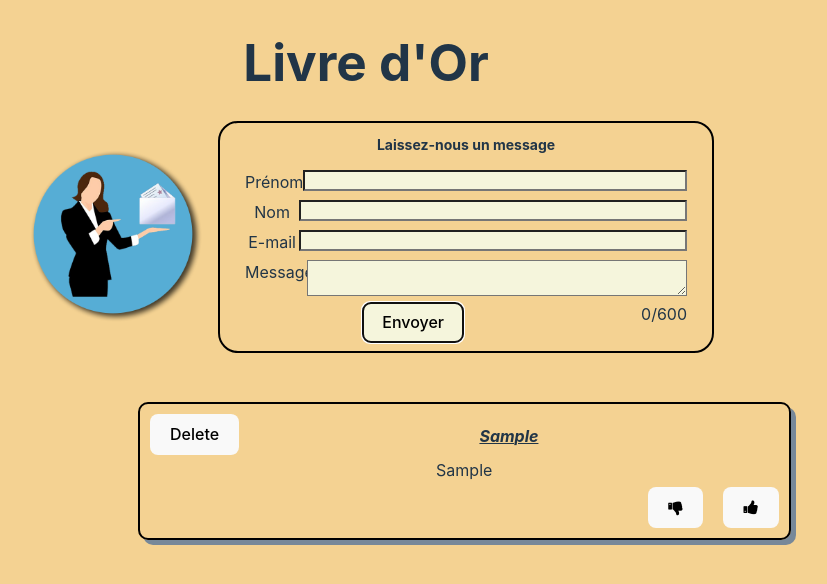
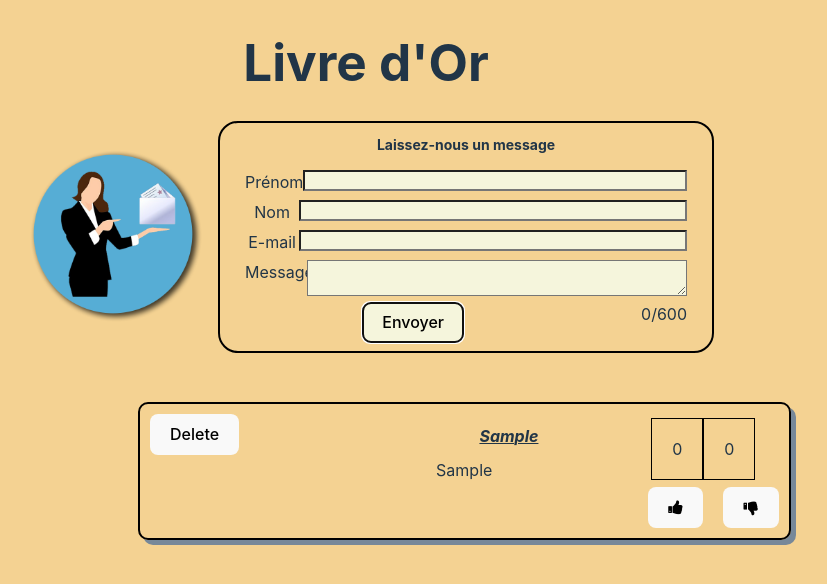
Before and after one commit to Leerlandais/react-msg, a React (Vite) app: page / in a window 1280 px wide. Both pictures are taken after typing "Sample", "Sample", "name@example.com", "Sample" into the empty fields and a click on the button "Envoyer". Shown: the top 584 px of the page, without its empty margins (274-1101 px from the left). Built offline with nearby package versions, Linux system fonts and the light colour scheme.

Commit message:
added opinion counters

```diff
--- a/src/App.css
+++ b/src/App.css
@@ -160,7 +160,14 @@ h4 {
   float: right;
   margin-left: 20px;
 }
+.opinionCounter {
+  left: 50%;
+  position: relative;
+  bottom: 50px;
+  border: 1px solid black;
 
+  padding: 20px;
+}
 @media screen and (min-width: 480px) and (max-width: 960px) {
 
 
--- a/src/components/MessageList.jsx
+++ b/src/components/MessageList.jsx
@@ -1,26 +1,41 @@
 import PropTypes from "prop-types";
 import OpinionButton from "./OpinionButton.jsx";
 import DeleteButton from "./DeleteButton.jsx";
+import {useState} from "react";
 
-export default function MessageList({id, firstname, surname, email, text, onDelete}) {
-
+export default function MessageList({ id, firstname, surname = "", email, text, onDelete }) {
+    const [hateCount, setHateCount] = useState(0);
+    const [likeCount, setLikeCount] = useState(0);
 
     return (
-        <>
+        <div className="messageHolder">
+            <DeleteButton onDelete={onDelete} id={id} />
 
-            <div key={id}
-                 className="messageHolder">
-                <DeleteButton onDelete={onDelete} id={id} />
-                <h4><span className="italic" title={email}>{firstname} {surname}</span>
-                </h4>
-                <p>{text}</p>
-                <OpinionButton className="fa fa-thumbs-up" />
-                <OpinionButton className="fa fa-thumbs-down" />
+            <h4>
+                <span className="italic" title={email}>
+                    {firstname} {surname}
+                </span>
+            </h4>
 
+            <p>{text}</p>
+
+            <div className="opinion-buttons">
+                <span className="opinionCounter">{likeCount}</span>
+
+                <OpinionButton
+                    className="fa fa-thumbs-down"
+                    onClick={() => setHateCount(hateCount + 1)}
+                />
+                <OpinionButton
+                    className="fa fa-thumbs-up"
+                    onClick={() => setLikeCount(likeCount + 1)}
+                />
+                <span className="opinionCounter">{hateCount}</span>
             </div>
-        </>
-    )
+        </div>
+    );
 }
+
 
 MessageList.propTypes = {
     id: PropTypes.string.isRequired,
@@ -29,7 +44,3 @@ MessageList.propTypes = {
     email: PropTypes.string.isRequired,
     text: PropTypes.string.isRequired
 };
-
-MessageList.defaultProps = {
-    surname: "",
-}
--- a/src/components/OpinionButton.jsx
+++ b/src/components/OpinionButton.jsx
@@ -1,8 +1,9 @@
 
-export default function OpinionButton({className}) {
+export default function OpinionButton({className, onClick}) {
+
     return (
         <>
-            <button className="opinion-button">
+            <button className="opinion-button" onClick={onClick}>
                 <i className={className}></i>
             </button>
         </>
```
